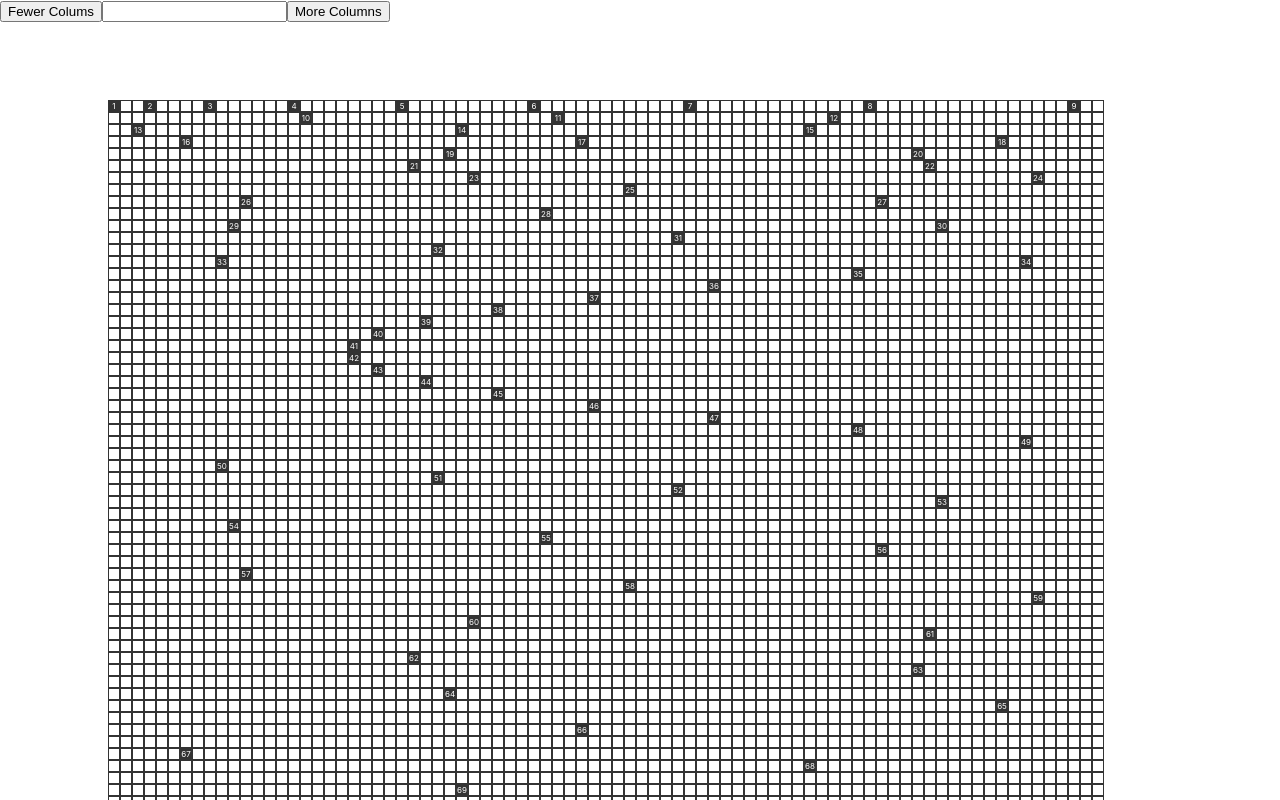
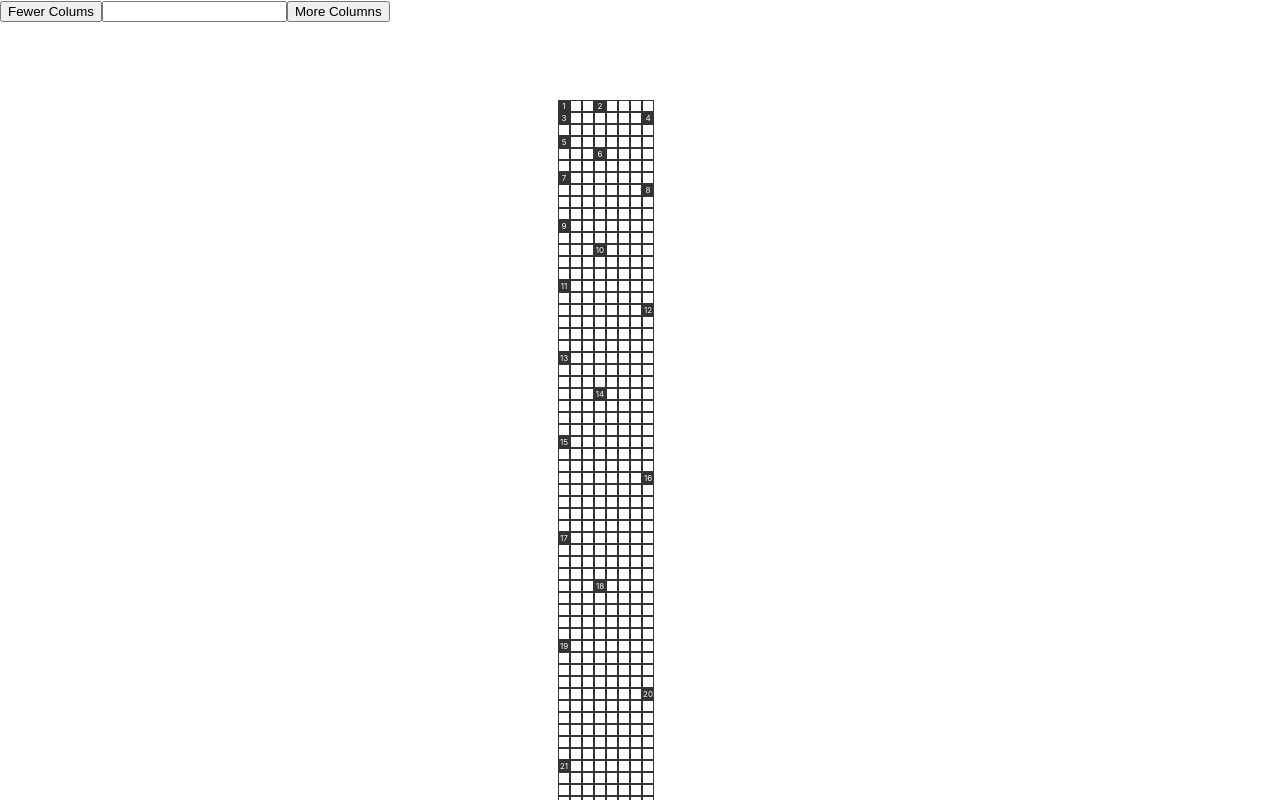
Before and after one commit to aalvinlin/square-visualizer, a React (Create React App) app: page / in a window 1280 px wide. Shown: the top 800 px of the page. Built offline with nearby package versions, Linux system fonts and the light colour scheme.

Commit message:
update Grid to use gridWidth from props

```diff
--- a/src/App.css
+++ b/src/App.css
@@ -20,8 +20,6 @@ body {
   display: flex;
   flex-wrap: wrap;
   align-items: center;
-
-  width: 1000px;
 }
 
 .cell {
--- a/src/components/Cell.js
+++ b/src/components/Cell.js
@@ -2,7 +2,7 @@ import React from "react";
 
 const Cell = ({id, color}) => {
     return (
-        <div id={`cell_${id}`} class={`cell cell_${color}`}>{color === "white" ? "" : id}</div>
+        <div id={`cell_${id}`} className={`cell cell_${color}`}>{color === "white" ? "" : id}</div>
     )
 }
 
--- a/src/components/Grid.js
+++ b/src/components/Grid.js
@@ -4,12 +4,11 @@ import Cell from "./Cell";
 const Grid = ({gridWidth, squaredNumbers}) => {
 
     const totalNumbers = squaredNumbers ** 2;
-    const rows = Math.floor(totalNumbers / gridWidth);
 
     const cellArray = Array(totalNumbers).fill(0);
 
     return (
-        <div id="grid">
+        <div id="grid" style={{width: gridWidth * 10 + "px"}}>
             {
                 cellArray.map((cell, id) => {
 
@@ -19,9 +18,9 @@ const Grid = ({gridWidth, squaredNumbers}) => {
 
                     // if perfect square, color it black
                     if (Math.floor(root) ** 2 === id)
-                        { return <Cell id={root} color="black" />; }
+                        { return <Cell key={`cell_${root}`} id={root} color="black" />; }
                     else
-                        { return <Cell id={root} color="white" />; }
+                        { return <Cell key={`cell_${root}`} id={root} color="white" />; }
                 })
             }
         </div>
```
